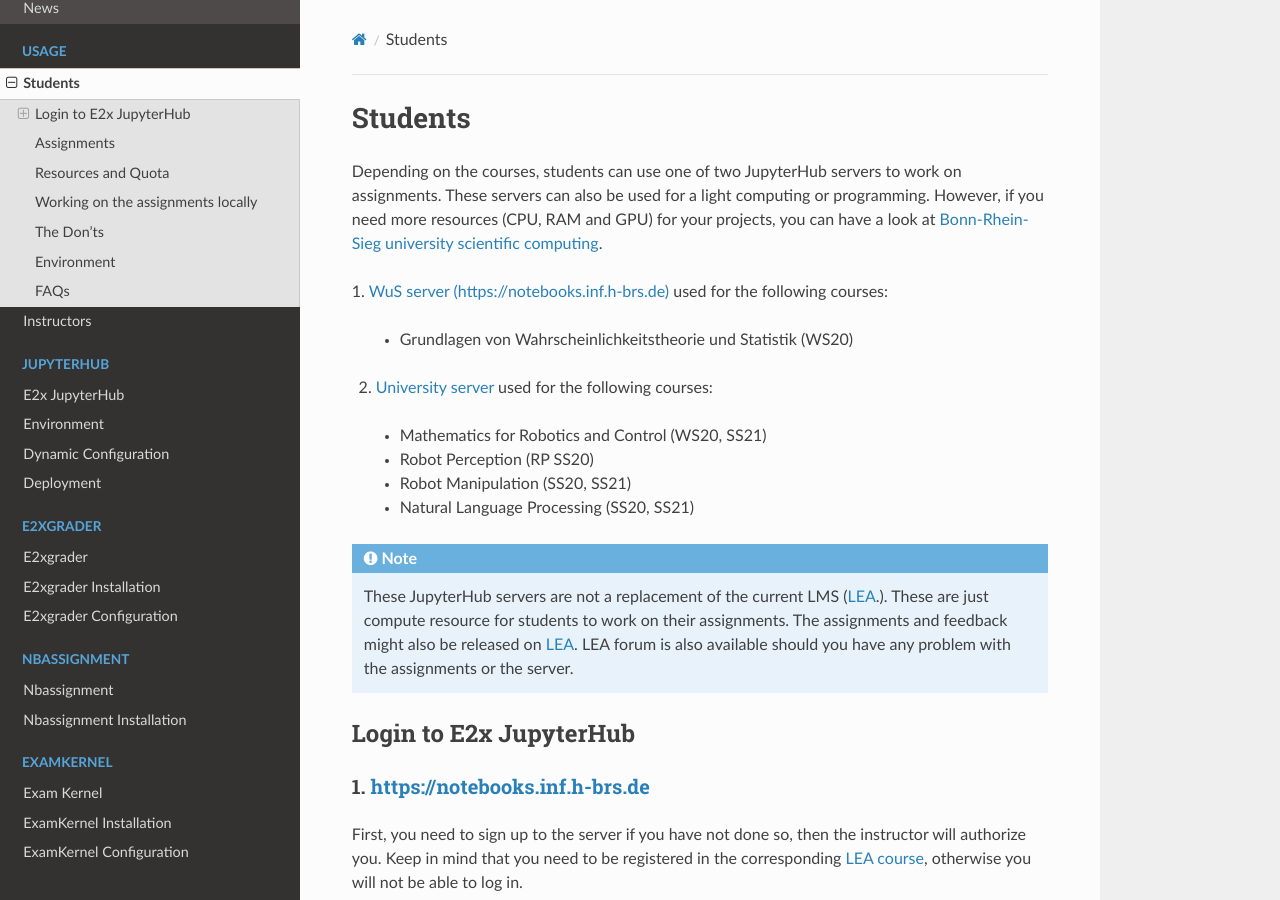
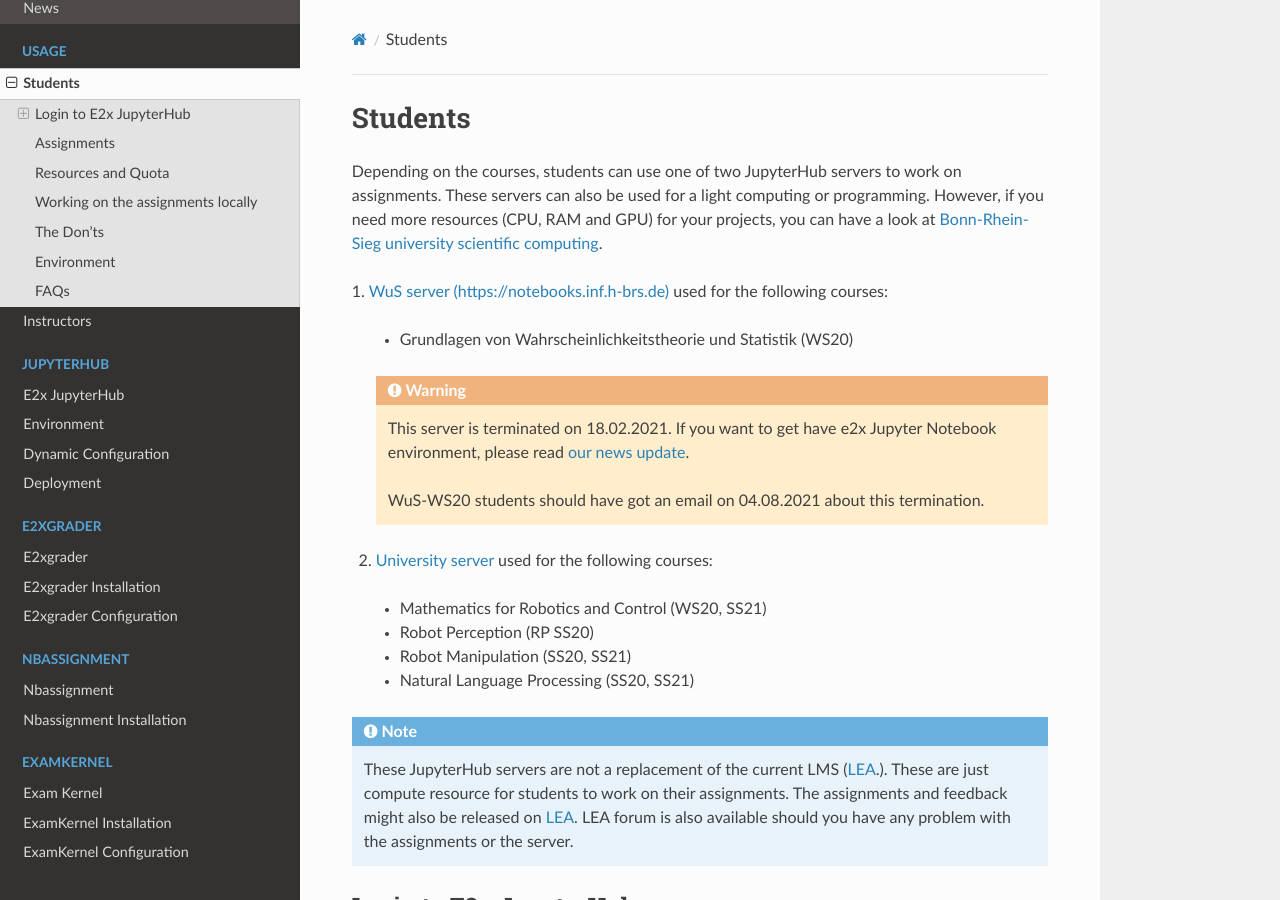
Before and after one commit to DigiKlausur/e2x-docs, a Sphinx documentation site: the page built from docs/source/usage/student.rst, in a window 1280 px wide and 900 px high. Built offline with Sphinx 7.4.7 and the Read the Docs theme 2.0.0, drawn with Linux system fonts in a browser that asks for light colours.

Commit message:
[students] update WuS-WS20 server

```diff
--- a/docs/source/usage/student.rst
+++ b/docs/source/usage/student.rst
@@ -13,6 +13,13 @@ need more resources (CPU, RAM and GPU) for your projects, you can have a look at
 used for the following courses:
 
   * Grundlagen von Wahrscheinlichkeitstheorie und Statistik (WS20)
+
+  .. warning::
+
+    This server is terminated on 18.02.2021. If you want to get have e2x Jupyter
+    Notebook environment, please read :ref:`our news update <news>`.
+
+    WuS-WS20 students should have got an email on 04.08.2021 about this termination.
 
 2. `University server <https://e2x.inf.h-brs.de/jupyterhub/uebung>`_ used for the following courses:
 
```
